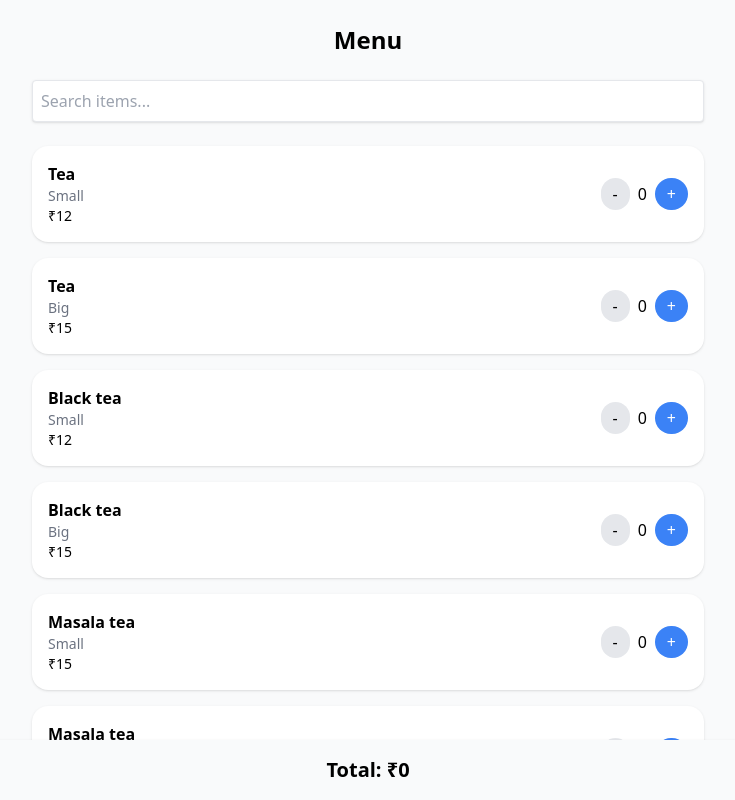
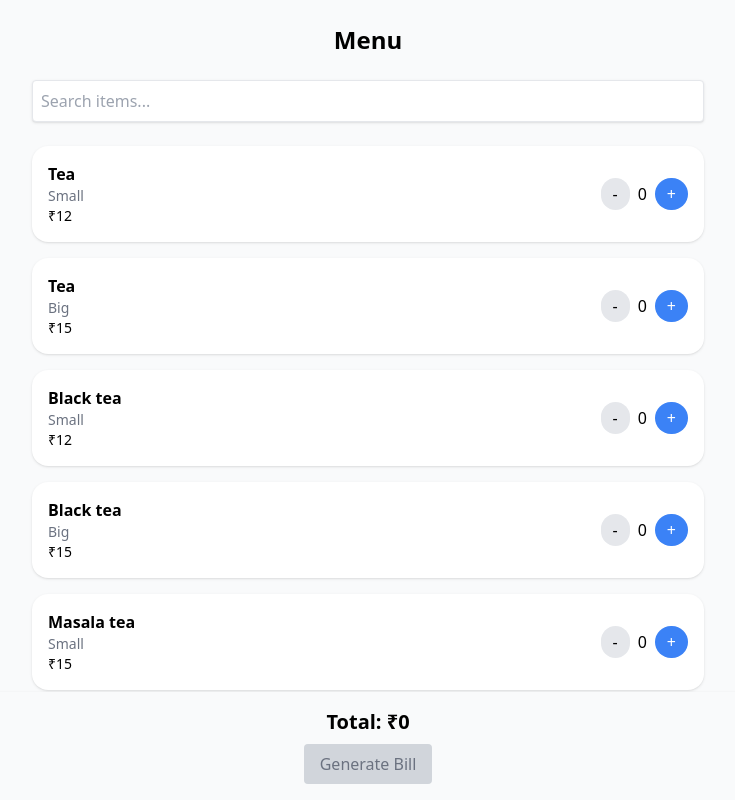
Before and after one commit to ikpvk/food-menu, a React (Create React App) app: page / in a window 1280 px wide. Shown: the top 800 px of the page, without its empty margins (272-1007 px from the left). Built offline with nearby package versions, Linux system fonts and the light colour scheme.

Commit message:
Adding a footer and making the total bar better

```diff
--- a/src/App.js
+++ b/src/App.js
@@ -61,6 +61,17 @@ function App() {
         ))}
       </div>
       <TotalBar total={total} onGenerateBill={() => setShowBill(true)} />
+      <footer className="bg-gray-100 text-center py-2 mt-auto font-mono text-sm text-gray-700">
+        Developed by{" "}
+        <a
+          href="https://github.com/ikpvk"
+          className="underline"
+          target="_blank"
+          rel="noopener noreferrer"
+        >
+          https://github.com/ikpvk
+        </a>
+      </footer>
     </div>
   );
 }
--- a/src/components/TotalBar.js
+++ b/src/components/TotalBar.js
@@ -1,15 +1,17 @@
 function TotalBar({ total, onGenerateBill }) {
+  const hasItems = total > 0;
+
   return (
     <div className="sticky bottom-0 bg-gray-50 z-10 py-4 shadow text-center">
       <p className="text-xl font-bold">Total: ₹{total}</p>
-      {total > 0 && (
-        <button
-          onClick={onGenerateBill}
-          className="mt-2 px-4 py-2 bg-green-500 text-white rounded"
-        >
-          Generate Bill
-        </button>
-      )}
+      <button
+        onClick={onGenerateBill}
+        disabled={!hasItems}
+        className={`mt-2 px-4 py-2 rounded
+          ${hasItems ? "bg-green-500 text-white" : "bg-gray-300 text-gray-500 cursor-not-allowed"}`}
+      >
+        Generate Bill
+      </button>
     </div>
   );
 }
```
